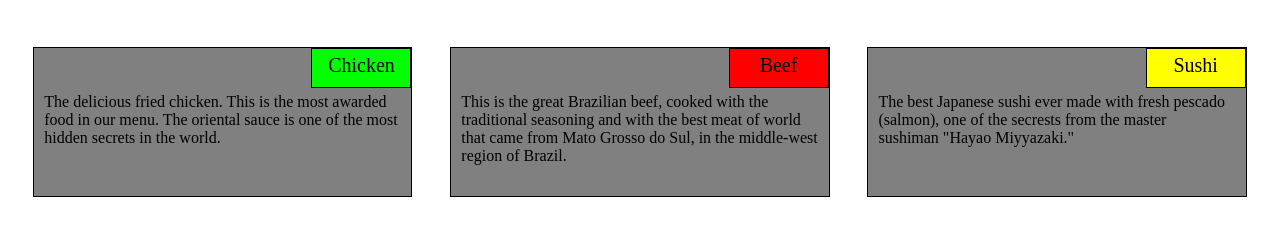
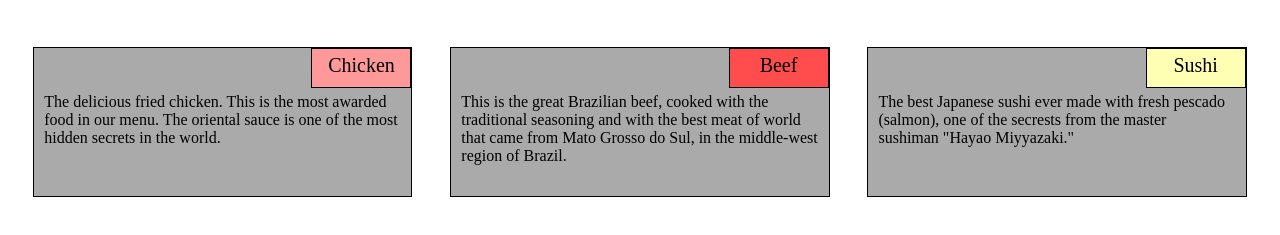
Before and after one commit to nelsonafcn/coursera-test, a plain HTML site: page module2-solution/index.html in a window 1280 px wide. Shown: the part 61-296 px from the top of the page. Drawn offline with Linux system fonts and the light colour scheme.

Commit message:
cores arrumadas

```diff
--- a/module2-solution/css/index.css
+++ b/module2-solution/css/index.css
@@ -11,19 +11,19 @@ h1{
 	width: 100%;
 }
 section{
-	background-color: gray;
+	background-color: #aaaaaa;
 	margin-bottom: 20px;
 
 }
 
 #title1{
-	background-color: #00ff00;
+	background-color: #ff9999;
 }
 #title2{
-	background-color: #ff0000;
+	background-color: #ff4d4d;
 }
 #title3{
-	background-color: #ffff00;
+	background-color: #ffffb3;
 }
 
 @media(min-width: 992px){
```
